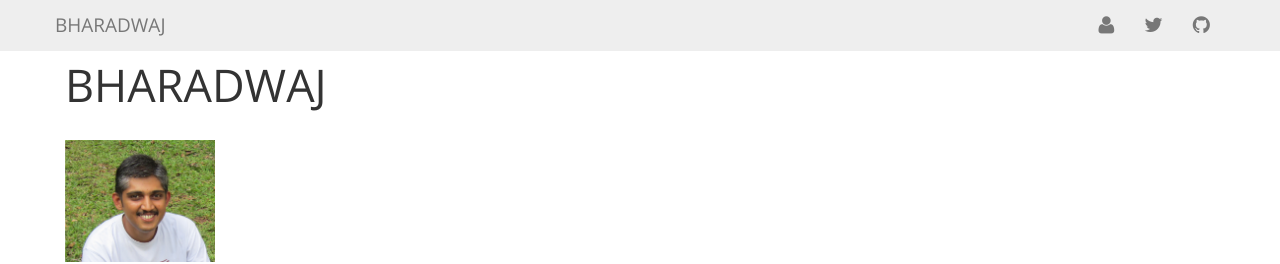
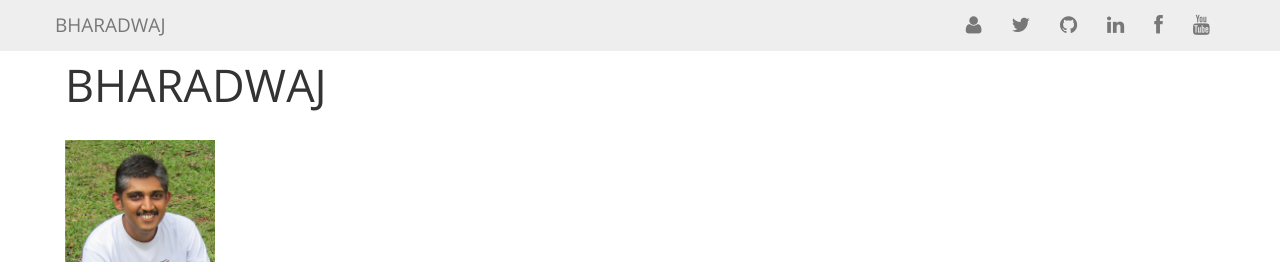
Before and after one commit to bharath12345/bharath12345.github.io, a Jekyll site: the page built from about.html, in a window 1280 px wide. Shown: the top 264 px of the page. Built offline with Jekyll 4.4.1, drawn with Linux system fonts in a browser that asks for light colours; Markdown is read by kramdown in place of the engine named in the settings.

Commit message:
added facebook, linkedin, youtube

```diff
--- a/_layouts/layout.html
+++ b/_layouts/layout.html
@@ -68,12 +68,39 @@
                     </a>
                 </li>
                 <li>
-                    <a class="hidden-sm" title="Follow me" href="https://github.com/{{ site.author.github }}">
+                    <a class="hidden-sm" title="Projects" href="https://github.com/{{ site.author.github }}">
                         <i class="icon-github icon-large"></i>
                     </a>
-                    <a class="visible-sm" title="Atom Feed" href="https://github.com/{{ site.author.github }}">
+                    <a class="visible-sm" title="Projects" href="https://github.com/{{ site.author.github }}">
                         <i class="icon-github icon-large"></i>
-                        On GitHub
+                        GitHub Projects
+                    </a>
+                </li>
+                <li>
+                    <a class="hidden-sm" title="CV" href="http://www.linkedin.com/in/bharadwajn">
+                        <i class="icon-linkedin icon-large"></i>
+                    </a>
+                    <a class="visible-sm" title="CV" href="http://www.linkedin.com/in/bharadwajn">
+                        <i class="icon-linkedin icon-large"></i>
+                        CV
+                    </a>
+                </li>
+                <li>
+                    <a class="hidden-sm" title="Facebook" href="https://www.facebook.com/bharadwajn">
+                        <i class="icon-facebook icon-large"></i>
+                    </a>
+                    <a class="visible-sm" title="Facebook" href="https://www.facebook.com/bharadwajn">
+                        <i class="icon-facebook icon-large"></i>
+                        CV
+                    </a>
+                </li>
+                <li>
+                    <a class="hidden-sm" title="Videos" href="http://www.youtube.com/user/bharadwajnarasimha">
+                        <i class="icon-youtube icon-large"></i>
+                    </a>
+                    <a class="visible-sm" title="Videos" href="http://www.youtube.com/user/bharadwajnarasimha">
+                        <i class="icon-youtube icon-large"></i>
+                        YouTube Videos
                     </a>
                 </li>
             </ul>
```
